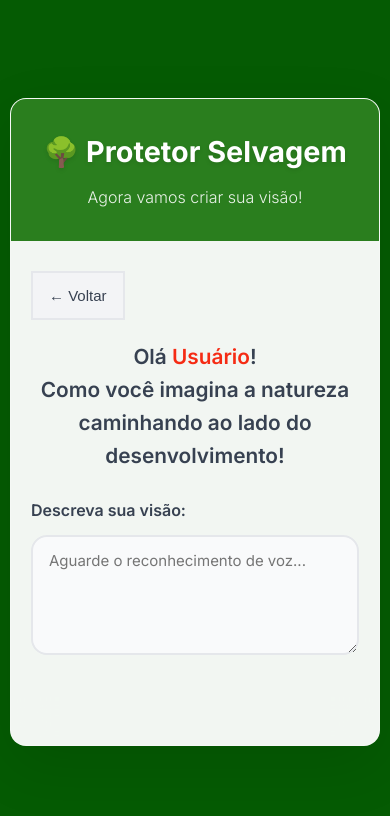
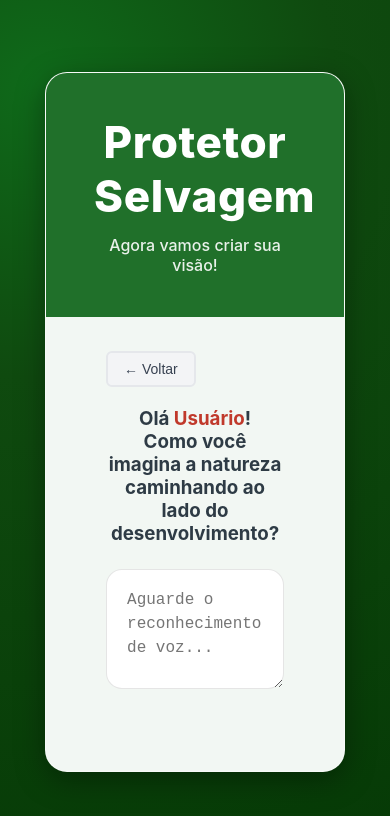
Before and after one commit to vhko20/Future-Fest---IA-Horizon, a plain HTML site: page Protetor Selvagem/mundo_perfeito.html in a window 390 px wide. Drawn offline with Linux system fonts and the light colour scheme.

Commit message:
Update mundo_perfeito.html

```diff
--- a/Protetor Selvagem/mundo_perfeito.html
+++ b/Protetor Selvagem/mundo_perfeito.html
@@ -1,14 +1,23 @@
 <!DOCTYPE html>
 <html lang="pt-BR">
+
 <head>
   <meta charset="UTF-8" />
   <meta name="viewport" content="width=device-width, initial-scale=1.0" />
   <title>Mundo Perfeito - Como você imagina?</title>
-    <link
-      href="https://fonts.googleapis.com/css2?family=Inter:wght@300;400;500;600;700&display=swap"
-      rel="stylesheet"
-    />
+
   <style>
+    :root {
+      --bg: #0f4a0f;
+      --panel: #f2f7f3;
+      --header: #20702a;
+      --accent: #2b7a2f;
+      --muted: #6b7280;
+      --yellow: #e3e900;
+      font-family: -apple-system, BlinkMacSystemFont, "Segoe UI", Roboto,
+        "Helvetica Neue", Arial;
+    }
+
     * {
       margin: 0;
       padding: 0;
@@ -16,88 +25,94 @@
     }
 
     body {
-        font-family: "Inter", -apple-system, BlinkMacSystemFont, "Segoe UI",
-          Roboto, sans-serif;
-        background: #055b03;
+      background: radial-gradient(circle at 10% 10%,
+          #0f6a1a 0%,
+          var(--bg) 35%,
+          #063a06 100%);
       min-height: 100vh;
-        padding: 20px;
-        line-height: 1.6;
+      padding: 32px;
+      display: flex;
       align-items: center;
       justify-content: center;
-        display: flex;
     }
 
     .container {
-        max-width: 900px;
-        width: 100%;
-        margin: 0 auto;
-        background: rgba(255, 255, 255, 0.95);
-        backdrop-filter: blur(20px);
-        border-radius: 24px;
-        box-shadow: 0 20px 60px rgba(0, 0, 0, 0.1);
+      width: 920px;
+      background: var(--panel);
+      border-radius: 22px;
+      box-shadow: 0 8px 30px rgba(0, 0, 0, 0.35);
       overflow: hidden;
-        border: 1px solid rgba(255, 255, 255, 0.2);
+      border: 1px solid rgba(255, 255, 255, 0.35);
     }
 
     .header {
-        background: #2a7e1e;
+      background: var(--header);
       color: white;
-        padding: 40px 30px;
+      padding: 42px 48px;
       text-align: center;
     }
 
     .header h1 {
-        font-size: 3rem;
+      font-size: 44px;
+      margin: 0;
       font-weight: 800;
-        margin-bottom: 10px;
-        text-shadow: 0 2px 4px rgba(0, 0, 0, 0.1);
+      letter-spacing: 0.6px;
     }
 
     .header .subtitle {
-        font-size: 1.1rem;
-        opacity: 0.9;
-        font-weight: 300;
+      margin-top: 12px;
+      color: rgba(255, 255, 255, 0.9);
+      font-weight: 500;
     }
 
     .content {
-        padding: 40px 30px;
+      padding: 34px 60px 48px;
+      color: #1f2937;
     }
 
-      .form-group {
-        margin-bottom: 30px;
+    .btn-secondary {
+      background: #f3f4f6;
+      color: #374151;
+      border: 2px solid #e5e7eb;
+      padding: 8px 16px;
+      font-size: 14px;
+      border-radius: 6px;
+      cursor: pointer;
+      transition: all 0.3s ease;
     }
 
-      .form-label {
-        display: block;
-        font-weight: 600;
-        color: #374151;
-        margin-bottom: 12px;
-        font-size: 1rem;
+    .btn-secondary:hover {
+      background: #e5e7eb;
+      transform: translateY(-1px);
+      box-shadow: 0 5px 15px rgba(0, 0, 0, 0.1);
+    }
+
+    h3 {
+      text-align: center;
+      margin-top: 6px;
+      margin-bottom: 24px;
+      font-weight: 700;
+      color: #2e3b45;
     }
 
     textarea {
       width: 100%;
-        padding: 16px 20px;
-        border: 2px solid #e5e7eb;
+      padding: 18px 20px;
       border-radius: 16px;
+      background: white;
+      border: 1px solid rgba(0, 0, 0, 0.1);
       font-size: 16px;
-        font-family: inherit;
-        transition: all 0.3s cubic-bezier(0.4, 0, 0.2, 1);
-        background: #f9fafb;
       resize: vertical;
       min-height: 120px;
+      line-height: 1.5;
+      color: #1f2937;
     }
 
     textarea:focus {
       outline: none;
-        border-color: #f52b14;
-        background: white;
-        box-shadow: 0 0 0 4px rgba(102, 126, 234, 0.1);
-        transform: translateY(-1px);
-      }
-
-      .hidden-audio {
-        display: none;
+      border-color: var(--accent);
+      background: #ffffff;
+      box-shadow: 0 0 0 3px rgba(32, 112, 42, 0.25);
     }
 
     .feedback {
@@ -106,6 +121,17 @@
       min-height: 1.4em;
       margin-top: 8px;
       text-align: center;
+    }
+
+    .button-link {
+      background: none;
+      border: none;
+      color: #c0392b;
+      cursor: pointer;
+      font-family: inherit;
+      font-size: 0.95rem;
+      text-decoration: underline;
+      margin-top: 8px;
     }
 
     .loading-inline {
@@ -123,8 +149,8 @@
     .loading-spinner {
       width: 18px;
       height: 18px;
-        border: 3px solid rgba(5, 91, 3, 0.2);
-        border-top-color: #e3e900;
+      border: 3px solid rgba(32, 112, 42, 0.2);
+      border-top-color: var(--yellow);
       border-radius: 50%;
       animation: spin 0.8s linear infinite;
     }
@@ -135,36 +161,10 @@
       }
     }
 
-      .btn-secondary {
-        background: #f3f4f6;
-        color: #374151;
-        border: 2px solid #e5e7eb;
-        width: auto;
-        padding: 8px 16px;
-        font-size: 14px;
-      }
-
-      .btn-secondary:hover {
-        background: #e5e7eb;
-        transform: translateY(-1px);
-        box-shadow: 0 5px 15px rgba(0, 0, 0, 0.1);
-      }
-
-      .button-link {
-        background: none;
-        border: none;
-        color: #f52b14;
-        cursor: pointer;
-        font-family: inherit;
-        font-size: 0.95rem;
-        text-decoration: underline;
-        margin-top: 8px;
-      }
-
     #loading-final {
       position: fixed;
       inset: 0;
-        background: rgba(0, 0, 0, 0.45);
+      background: rgba(0, 0, 0, 0.4);
       display: flex;
       align-items: center;
       justify-content: center;
@@ -176,143 +176,68 @@
     }
 
     .loading-card {
-        background: rgba(255, 255, 255, 0.95);
+      background: var(--panel);
       padding: 28px 36px;
       border-radius: 18px;
-        display: flex;
-        flex-direction: column;
-        align-items: center;
-        gap: 14px;
-        box-shadow: 0 18px 54px rgba(0, 0, 0, 0.18);
-        max-width: 360px;
       text-align: center;
+      box-shadow: 0 18px 54px rgba(0, 0, 0, 0.25);
     }
 
     .loading-card h4 {
       margin: 0;
-        font-size: 1.1rem;
+      font-size: 1.2rem;
       color: #1f2937;
     }
 
     .loading-card p {
-        margin: 0;
       color: #4b5563;
-        font-size: 0.95rem;
+      margin-top: 8px;
     }
 
-      /* Responsividade */
-      @media (max-width: 768px) {
-        body {
-          padding: 10px;
-        }
-
+    @media (max-width: 980px) {
       .container {
-          border-radius: 16px;
-        }
-
-        .header {
-          padding: 30px 20px;
-        }
-
-        .header h1 {
-          font-size: 2rem;
-        }
-
-        .content {
-          padding: 30px 20px;
-        }
-      }
-
-      @media (max-width: 480px) {
-        .header h1 {
-          font-size: 1.8rem;
-        }
-
-        .header .subtitle {
-          font-size: 1rem;
-        }
-
-        textarea,
-        .btn {
-          padding: 14px 16px;
-          font-size: 15px;
-        }
-      }
-
-      /* Animações */
-      .fade-in {
-        animation: fadeIn 0.6s ease-out;
-      }
-
-      @keyframes fadeIn {
-        from {
-          opacity: 0;
-          transform: translateY(20px);
-        }
-        to {
-          opacity: 1;
-          transform: translateY(0);
+        width: 92%;
       }
     }
   </style>
 </head>
+
 <body>
   <div class="container">
     <div class="header">
-        <h1>🌳 Protetor Selvagem</h1>
-        <p class="subtitle">Agora vamos criar sua visão!</p>
+      <h1>Protetor Selvagem</h1>
+      <div class="subtitle">Agora vamos criar sua visão!</div>
     </div>
 
     <div class="content">
       <div style="margin-bottom: 20px">
         <a href="/pergunta_nome.html">
-            <button class="btn btn-secondary">← Voltar</button>
+          <button class="btn-secondary">← Voltar</button>
         </a>
       </div>
 
-        <h3
-          style="
-            color: #374151;
-            font-size: 1.3rem;
-            font-weight: 600;
-            margin-bottom: 25px;
-            text-align: center;
-          "
-        >
-          Olá <span id="nomeExibido" style="color: #f52b14"></span>! <br />Como
-          você imagina a natureza caminhando ao lado do desenvolvimento!
+      <h3>
+        Olá <span id="nomeExibido" style="color:#c0392b"></span>! <br />
+        Como você imagina a natureza caminhando ao lado do desenvolvimento?
       </h3>
 
-        <!-- Áudio personalizado oculto -->
-        <div aria-hidden="true">
-          <audio id="audioPersonalizado" autoplay class="hidden-audio">
+      <audio id="audioPersonalizado" autoplay style="display:none">
         <source src="" type="audio/mpeg" />
-            Seu navegador não suporta o elemento de áudio.
       </audio>
+
+      <form action="/resultado.html" method="GET">
+        <input type="hidden" name="nome" id="nomeHidden" value="" />
+
+        <textarea id="mundoPerfeito" name="mundo_perfeito" placeholder="Aguarde o reconhecimento de voz..." required
+          readonly></textarea>
+
+        <p class="feedback" id="voz-feedback"></p>
+
+        <div id="loading-visao" class="loading-inline hidden">
+          <div class="loading-spinner"></div>
+          <p id="loading-visao-text">Carregando...</p>
         </div>
 
-        <!-- FORMULÁRIO  -->
-        <form action="/resultado.html" method="GET">
-          <!-- Campo oculto para passar o nome -->
-          <input type="hidden" name="nome" id="nomeHidden" value="" />
-
-          <div class="form-group">
-            <label for="mundoPerfeito" class="form-label"
-              >Descreva sua visão:</label
-            >
-            <textarea
-              name="mundo_perfeito"
-              id="mundoPerfeito"
-              placeholder="Aguarde o reconhecimento de voz..."
-              required
-              readonly
-            ></textarea>
-          </div>
-          <p class="feedback" id="voz-feedback"></p>
-          <div id="loading-visao" class="loading-inline hidden">
-            <div class="loading-spinner" role="status" aria-hidden="true"></div>
-            <p id="loading-visao-text">Carregando...</p>
-          </div>
         <button type="button" id="retry-btn" class="button-link" hidden>
           [ Tentar novamente ]
         </button>
@@ -320,9 +245,9 @@
     </div>
   </div>
 
-    <div id="loading-final" class="hidden" role="status" aria-live="polite">
+  <div id="loading-final" class="hidden">
     <div class="loading-card">
-        <div class="loading-spinner" aria-hidden="true"></div>
+      <div class="loading-spinner"></div>
       <h4>Gerando sua visão...</h4>
       <p>Estamos criando a imagem com base na sua descrição.</p>
     </div>
@@ -342,7 +267,7 @@
       const loadingInlineText = document.getElementById("loading-visao-text");
       const retryBtn = document.getElementById("retry-btn");
       const loadingFinal = document.getElementById("loading-final");
-        const formulario = document.querySelector("form");
+
       const SpeechRecognition =
         window.SpeechRecognition || window.webkitSpeechRecognition;
 
@@ -356,32 +281,23 @@
 
       if (audioEl) {
         const sourceEl = audioEl.querySelector("source");
-          sourceEl.src = `/audio_personalizado/${encodeURIComponent(
-            nomeUsuario
-          )}`;
+        sourceEl.src = `/audio_personalizado/${encodeURIComponent(nomeUsuario)}`;
         audioEl.load();
       }
 
-        const mostrarInline = (mensagem) => {
-          loadingInlineText.textContent = mensagem || "Carregando...";
+      const mostrarInline = (msg) => {
+        loadingInlineText.textContent = msg || "Carregando...";
         loadingInline.classList.remove("hidden");
       };
 
-        const esconderInline = () => {
-          loadingInline.classList.add("hidden");
-        };
+      const esconderInline = () => loadingInline.classList.add("hidden");
+      const esconderRetry = () => (retryBtn.hidden = true);
 
-        const mostrarRetry = (mensagem) => {
-          if (mensagem) {
-            feedbackEl.textContent = mensagem;
-          }
+      const mostrarRetry = (msg) => {
+        if (msg) feedbackEl.textContent = msg;
         retryBtn.hidden = false;
         requisicaoEmAndamento = false;
         loadingFinal.classList.add("hidden");
-        };
-
-        const esconderRetry = () => {
-          retryBtn.hidden = true;
       };
 
       const prepararParaNovaCaptura = () => {
@@ -392,10 +308,7 @@
         esconderRetry();
         loadingFinal.classList.add("hidden");
         requisicaoEmAndamento = false;
-          if (timeoutProcessamento) {
-            clearTimeout(timeoutProcessamento);
-            timeoutProcessamento = null;
-          }
+
         if (timeoutProcessamento) {
           clearTimeout(timeoutProcessamento);
           timeoutProcessamento = null;
@@ -415,65 +328,59 @@
       recognizer.maxAlternatives = 1;
 
       const iniciarReconhecimento = () => {
-          if (reconhecimentoAgendado) {
-            return;
-          }
+        if (reconhecimentoAgendado) return;
+
         reconhecimentoAgendado = true;
         esconderRetry();
         mostrarInline("Preparando microfone...");
-          window.setTimeout(() => {
+
+        setTimeout(() => {
           try {
             recognizer.start();
           } catch (error) {
             reconhecimentoAgendado = false;
+
             if (error.name !== "InvalidStateError") {
               feedbackEl.textContent =
                 "Não foi possível iniciar o microfone. Atualize a página e tente novamente.";
               esconderInline();
-                mostrarRetry(
-                  'Clique em "Tentar novamente" para tentar outra vez.'
-                );
+              mostrarRetry('Clique em "Tentar novamente" para tentar outra vez.');
             }
           }
         }, 300);
       };
 
       recognizer.addEventListener("start", () => {
-          feedbackEl.textContent =
-            "Estou ouvindo. Descreva sua visão com clareza.";
+        feedbackEl.textContent = "Estou ouvindo. Descreva sua visão com clareza.";
         mostrarInline("Estou ouvindo...");
       });
 
       recognizer.addEventListener("result", (event) => {
-          const transcript =
-            event.results[0][0]?.transcript?.trim() || "";
+        const transcript = event.results[0][0]?.transcript?.trim() || "";
 
-          if (transcript) {
+        if (!transcript) {
+          recognizer.stop();
+          feedbackEl.textContent = "Não entendi o que você disse. Tente novamente.";
+          esconderInline();
+          mostrarRetry('Clique em "Tentar novamente" e descreva novamente sua visão.');
+          return;
+        }
+
         descricaoEl.value = transcript;
         recognizer.stop();
+
         if (!requisicaoEmAndamento) {
           requisicaoEmAndamento = true;
           esconderInline();
-              feedbackEl.textContent =
-                "Visão capturada. Preparando geração...";
-              if (timeoutProcessamento) {
-                clearTimeout(timeoutProcessamento);
-              }
-              timeoutProcessamento = window.setTimeout(() => {
+          feedbackEl.textContent = "Visão capturada. Preparando geração...";
+
+          if (timeoutProcessamento) clearTimeout(timeoutProcessamento);
+
+          timeoutProcessamento = setTimeout(() => {
             loadingFinal.classList.remove("hidden");
-                feedbackEl.textContent =
-                  "Gerando imagem, isso pode levar alguns segundos...";
+            feedbackEl.textContent = "Gerando imagem, isso pode levar alguns segundos...";
             processarVisao(transcript);
           }, 800);
-            }
-          } else {
-            recognizer.stop();
-            feedbackEl.textContent =
-              "Não entendi o que você disse. Tente novamente.";
-            esconderInline();
-            mostrarRetry(
-              'Clique em "Tentar novamente" e descreva novamente sua visão.'
-            );
         }
       });
 
@@ -481,9 +388,11 @@
         feedbackEl.textContent =
           "Erro ao capturar áudio. Verifique o microfone e tente novamente.";
         esconderInline();
+
         mostrarRetry(
           'Clique em "Tentar novamente" após conceder acesso ao microfone.'
         );
+
         if (timeoutProcessamento) {
           clearTimeout(timeoutProcessamento);
           timeoutProcessamento = null;
@@ -497,43 +406,43 @@
 
       const iniciarFluxo = () => {
         prepararParaNovaCaptura();
+
         if (!audioEl) {
           iniciarReconhecimento();
           return;
         }
+
         const tentarReproduzir = () => {
           audioEl.currentTime = 0;
+
           audioEl.play().catch(() => {
-              feedbackEl.textContent =
-                "Clique em qualquer lugar para ouvir as instruções.";
+            feedbackEl.textContent = "Clique em qualquer lugar para ouvir as instruções.";
+
             document.addEventListener(
               "click",
-                () => {
-                  audioEl.play().catch(() => {});
-                },
+              () => audioEl.play().catch(() => { }),
               { once: true }
             );
           });
         };
+
         tentarReproduzir();
-          audioEl.addEventListener(
-            "ended",
-            () => {
-              iniciarReconhecimento();
-            },
-            { once: true }
-          );
+
+        audioEl.addEventListener("ended", () => iniciarReconhecimento(), {
+          once: true,
+        });
       };
 
       retryBtn.addEventListener("click", () => {
-          if (requisicaoEmAndamento) {
-            return;
-          }
+        if (requisicaoEmAndamento) return;
+
         feedbackEl.textContent = "Reproduzindo instruções novamente...";
+
         if (timeoutProcessamento) {
           clearTimeout(timeoutProcessamento);
           timeoutProcessamento = null;
         }
+
         iniciarFluxo();
       });
 
@@ -543,9 +452,7 @@
         try {
           const resposta = await fetch("/gerar", {
             method: "POST",
-              headers: {
-                "Content-Type": "application/json",
-              },
+            headers: { "Content-Type": "application/json" },
             body: JSON.stringify({
               nome: nomeUsuario,
               mundo_perfeito: descricao,
@@ -560,6 +467,7 @@
               mundo_perfeito: data.mundo_perfeito,
               imagem_url: data.imagem_url,
             });
+
             window.location.href = `/resultado.html?${params.toString()}`;
             return;
           }
@@ -568,13 +476,16 @@
         } catch (erro) {
           console.error(erro);
           loadingFinal.classList.add("hidden");
+
           feedbackEl.textContent =
             "Não foi possível gerar a imagem. Tente novamente.";
+
           mostrarRetry(
             'Clique em "Tentar novamente" e descreva novamente sua visão.'
           );
         } finally {
           requisicaoEmAndamento = false;
+
           if (timeoutProcessamento) {
             clearTimeout(timeoutProcessamento);
             timeoutProcessamento = null;
@@ -583,5 +494,7 @@
       }
     })();
   </script>
+
 </body>
+
 </html>
```
Lines whose indentation alone changed are shown as unchanged.
